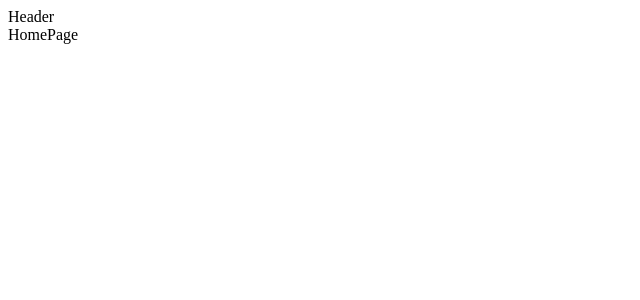
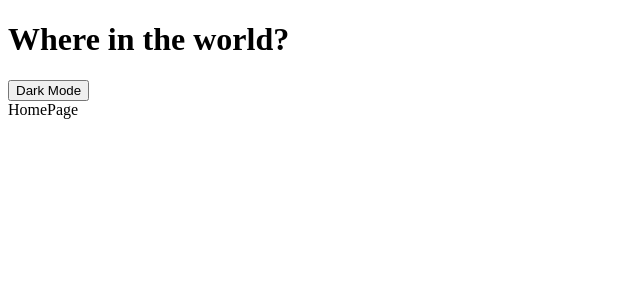
Before and after one commit to elizerdim/rest-coutries-api, a React (Vite) app: page / in a window 1280 px wide. Shown: the top 300 px of the page, without its empty margins (0-640 px from the left). Built offline with nearby package versions, Linux system fonts and the light colour scheme.

Commit message:
Add content to the Header component

```diff
--- a/src/components/Header.tsx
+++ b/src/components/Header.tsx
@@ -1,5 +1,13 @@
+import { useContext } from "react";
+import { ColorModeContext } from "../context/ColorModeContext";
+
 export default function Header() {
+  const { colorMode, toggleColorMode } = useContext(ColorModeContext);
+
   return (
-    <div>Header</div>
-  )
+    <header>
+      <h1>Where in the world?</h1>
+      <button onClick={toggleColorMode}>{colorMode === "light" ? "Dark" : "Light"} Mode</button>
+    </header>
+  );
 }
```
